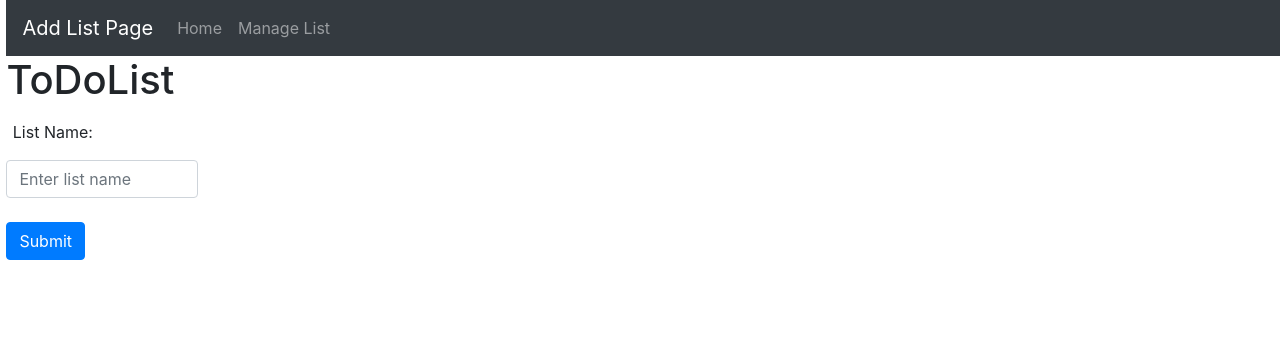
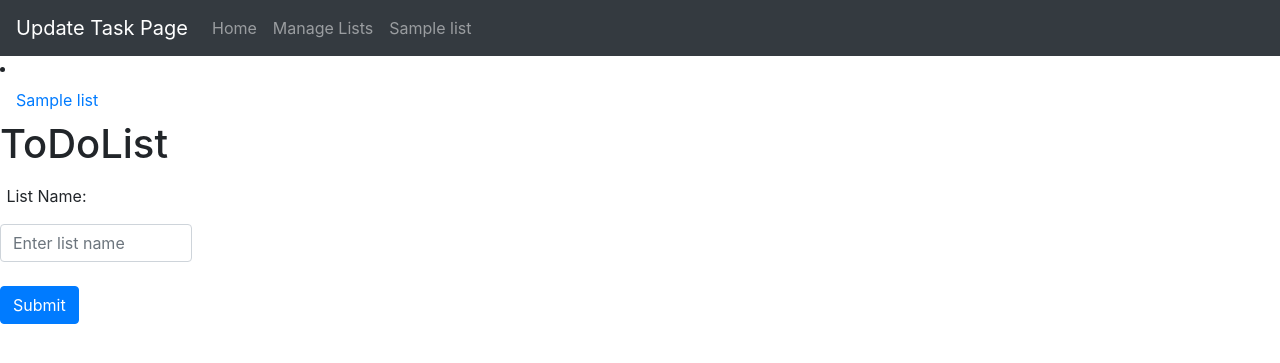
Before and after one commit to Jelmer-Ketelaar/ToDoList, a PHP site: page /Jaar-2/CRUD_list/addList.php in a window 1280 px wide. Shown: the top 363 px of the page. Run offline with PHP 8.4, Linux system fonts and the light colour scheme; tables that the repository leaves empty or names only in its code hold one stand-in row (values such as "Sample post"); data that the repository does not hold is empty.

Commit message:
Added a navbar with list inside

```diff
--- a/CRUD_list/addList.php
+++ b/CRUD_list/addList.php
@@ -5,12 +5,11 @@ if (isset($_POST['submit'])) {
 
     //Get the values from form and save it in variables
     echo $list_name = $_POST['list_name'];
-    echo $list_description = $_POST['list_description'];
 
     //SQL Query to Insert data into database
-    Query("INSERT INTO list SET list_name = '$list_name', list_description = '$list_description'");
+
+    Query("INSERT INTO list SET list_name = '$list_name'");
 }
-
 //Connects to database
 function Query($sql)
 {
@@ -23,6 +22,7 @@ function Query($sql)
         $dbName = 'ToDoList';
         $conn = mysqli_connect($dbServername, $dbUsername, $dbPassword, $dbName);
     }
+
     $execute = mysqli_query($conn, $sql);
 
     if ($execute == true) {
@@ -45,7 +45,7 @@ function Query($sql)
 ?>
 
 <!doctype html>
-<html lang="en" style="margin-left: 0.5vw">
+<html lang="en">
 <head>
     <meta charset="UTF-8">
     <meta name="viewport"
@@ -54,6 +54,8 @@ function Query($sql)
 
     <link rel="stylesheet" href="https://stackpath.bootstrapcdn.com/bootstrap/4.3.1/css/bootstrap.min.css"
           integrity="sha384-ggOyR0iXCbMQv3Xipma34MD+dH/1fQ784/j6cY/iJTQUOhcWr7x9JvoRxT2MZw1T" crossorigin="anonymous">
+
+    <link rel="stylesheet" href="../css/style.css">
 
     <script src="https://code.jquery.com/jquery-3.3.1.slim.min.js"
             integrity="sha384-q8i/X+965DzO0rT7abK41JStQIAqVgRVzpbzo5smXKp4YfRvH+8abtTE1Pi6jizo"
@@ -71,7 +73,7 @@ function Query($sql)
 
 
 <nav class="navbar navbar-expand-lg navbar-dark bg-dark">
-    <a class="navbar-brand" href="#" >Add List Page</a>
+    <a class="navbar-brand" href="#" style="cursor: auto">Update Task Page</a>
     <button class="navbar-toggler" type="button" data-toggle="collapse" data-target="#navbarNav"
             aria-controls="navbarNav" aria-expanded="false" aria-label="Toggle navigation">
         <span class="navbar-toggler-icon"></span>
@@ -81,31 +83,35 @@ function Query($sql)
             <li class="nav-item">
                 <a class="nav-link" href="../index.php">Home</a>
             </li>
+        </ul>
+
         <div class="collapse navbar-collapse" id="navbarNav">
             <ul class="navbar-nav">
                 <li class="nav-item">
-                <a class="nav-link" href="../manageList.php">Manage List</a>
+                    <a class="nav-link" href="../manageList.php">Manage Lists</a>
                 </li>
+
                 <?php
                 //Connect to database
-            $conn2 = mysqli_connect('localhost', 'root', 'mysql');
+                $conn3 = mysqli_connect('localhost', 'root', 'mysql');
 
                 //Query to get the lists from the database
-            $sql2 = "SELECT * FROM ToDoList.list";
+                $sql3 = "SELECT * FROM ToDoList.list";
 
                 //Execute the query
-            $result2 = mysqli_query($conn2, $sql2);
+                $result3 = mysqli_query($conn3, $sql3);
 
                 //Check whether the query executed or not
-            if ($result2 == true) {
+                if ($result3 == true) {
                     //Display the list in menu
-                while ($row2 = mysqli_fetch_assoc($result2)) {
-                    $list_id = $row2['list_id'];
-                    $list_name = $row2['list_name'];
+                    while ($row3 = mysqli_fetch_assoc($result3)) {
+                        $list_id = $row3['list_id'];
+                        $list_name = $row3['list_name'];
                         ?>
 
                         <li class="nav-item ">
-                        <a class="nav-link" href="../listTask.php?list_id=<?php echo $list_id;?>"><?php echo $list_name ?></a>
+                            <a class="nav-link"
+                               href="../listTask.php?list_id=<?php echo $list_id; ?>"><?php echo $list_name ?></a>
                         </li>
 
                         <?php
@@ -114,8 +120,39 @@ function Query($sql)
                 ?>
             </ul>
         </div>
+    </div>
 </nav>
+<a>
+    <?php
+    //Connect to database
+    $conn6 = mysqli_connect('localhost', 'root', 'mysql');
 
+    $db_select7 = mysqli_select_db($conn6, 'todolist');
+
+    //Query to get the lists from the database
+    $sql8 = "SELECT * FROM ToDoList.status";
+
+    //Execute the query
+    $result8 = mysqli_query($conn6, $sql8);
+
+    //Check whether the query executed or not
+    if ($result8 == true) {
+        //Display the list in menu
+        while ($row5 = mysqli_fetch_assoc($result8)) {
+            $status_id = $row5['status_id'];
+            $status_name = $row5['status_name'];
+            ?>
+
+            <li class="nav-item ">
+                <a class="nav-link"
+                   href="../listTask.php?list_id=<?php echo $list_id; ?>"><?php echo $list_name ?></a>
+            </li>
+
+            <?php
+        }
+    }
+    ?>
+</a>
 <h1>ToDoList</h1>
 <p>
     <?php
@@ -132,6 +169,7 @@ function Query($sql)
 
     ?>
 </p>
+<div class="form">
     <div class="form-box">
         <!-- Form To Add List Starts Here -->
         <form method="POST" action="">
@@ -144,6 +182,7 @@ function Query($sql)
             <button type="submit" name="submit" class="btn btn-primary">Submit</button>
         </form>
     </div>
+</div>
 <!-- Form To Add List Ends Here -->
 
 </body>
```
Lines whose indentation alone changed are shown as unchanged.
